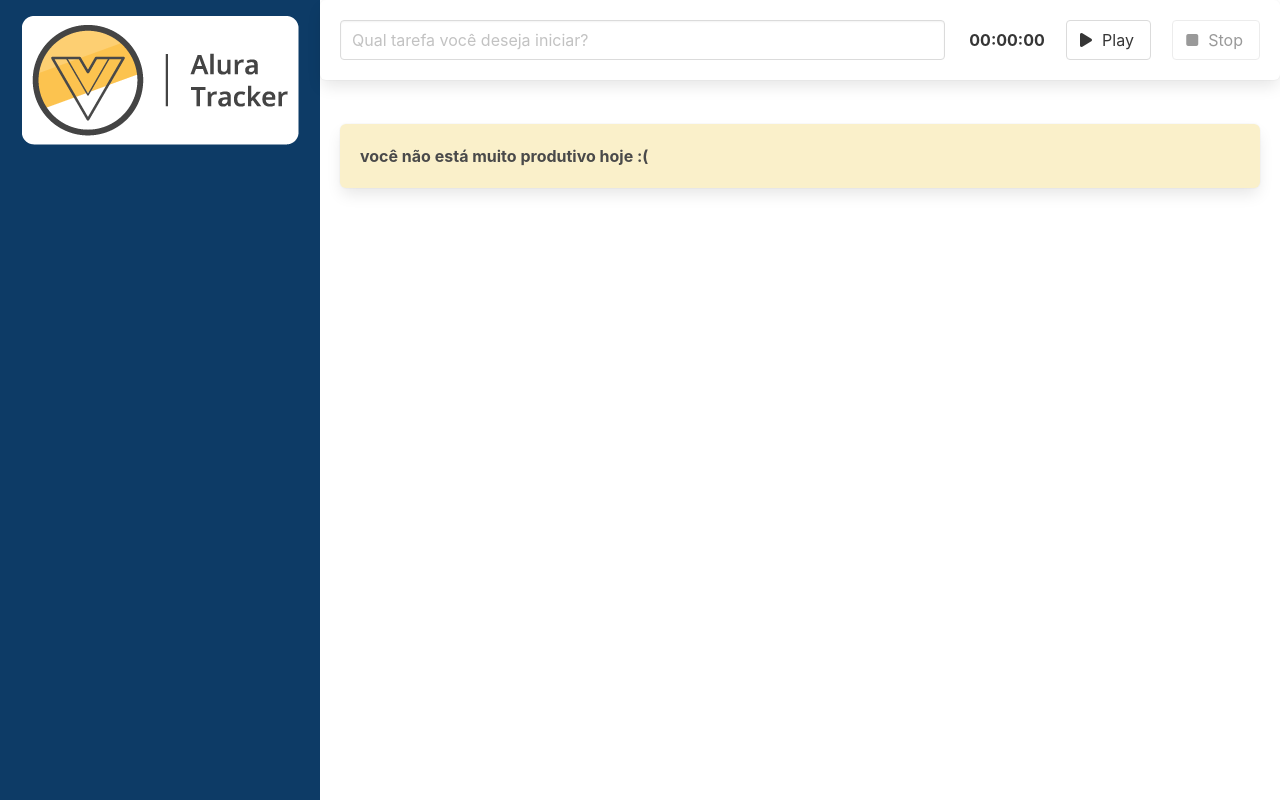
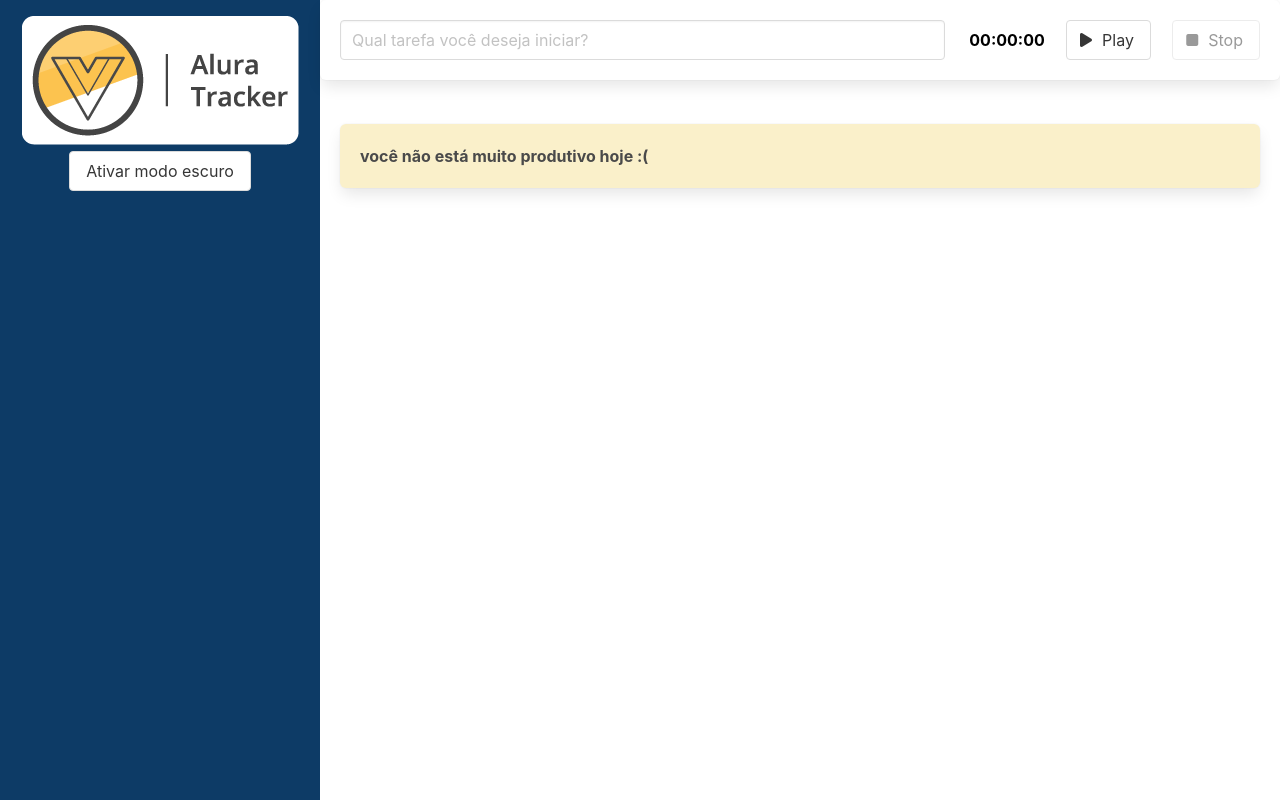
Before and after one commit to Dani2003G/alura-tracker, a Vue app: page / in a window 1280 px wide. Built offline with nearby package versions, Linux system fonts and the light colour scheme.

Commit message:
Adicionando o modo escuro

```diff
--- a/src/App.vue
+++ b/src/App.vue
@@ -1,9 +1,9 @@
 <template>
-  <main class="columns is-gapless is-multiline">
+  <main class="columns is-gapless is-multiline" :class="{ 'modo-escuro' : modoEscuroAtivo }">
     <div class="column is-one-quarter">
-      <BarraLateral style="text-align: center"/>
+      <BarraLateral @aoTemaAlterado="trocarTema"/>
     </div>
-    <div class="column is-three-quarter">
+    <div class="column is-three-quarter conteudo">
       <Formulario @aoSalvarTarefa="salvarTarefas"/>
       <div class="lista">
         <Tarefa v-for="(tarefa, index) in tarefas" :key="index" :tarefa="tarefa"/>
@@ -28,6 +28,7 @@ export default defineComponent({
   components: {BoxTarefa, Tarefa, BarraLateral, Formulario},
   data: () => ({
     tarefas: [] as ITarefas[],
+    modoEscuroAtivo: false
   }),
   computed: {
     listaEstaVazia() {
@@ -37,6 +38,9 @@ export default defineComponent({
   methods: {
     salvarTarefas(tarefa: ITarefas) {
       this.tarefas.push(tarefa);
+    },
+    trocarTema(modoEscuroAtivo : boolean) {
+      this.modoEscuroAtivo = modoEscuroAtivo
     }
   }
 });
@@ -46,4 +50,15 @@ export default defineComponent({
 .lista {
   padding: 1.25rem;
 }
+main {
+  --bg-primario: #fff;
+  --texto-primario: #000;
+}
+main.modo-escuro {
+  --bg-primario: #2b2d42;
+  --texto-primario: #ddd;
+}
+.conteudo {
+  background-color: var(--bg-primario);
+}
 </style>
--- a/src/components/BarraLateral.vue
+++ b/src/components/BarraLateral.vue
@@ -3,6 +3,9 @@
     <h1>
       <img src="@/assets/logo.png" alt="">
     </h1>
+    <button class="button" @click="alterarTema">
+      {{ textoBotao }}
+    </button>
   </header>
 </template>
 
@@ -11,6 +14,21 @@ import {defineComponent} from 'vue';
 
 export default defineComponent({
   name: 'BarraLateral',
+  emits: ['aoTemaAlterado'],
+  data: () => ({
+    modoEscuroAtivo: false
+  }),
+  computed: {
+    textoBotao() {
+      return this.modoEscuroAtivo ? 'Desativar modo escuro' : 'Ativar modo escuro';
+    }
+  },
+  methods: {
+    alterarTema() {
+      this.modoEscuroAtivo = !this.modoEscuroAtivo
+      this.$emit('aoTemaAlterado', this.modoEscuroAtivo)
+    }
+  }
 });
 </script>
 
@@ -20,6 +38,7 @@ header {
   background: #0d3b66;
   width: 100%;
   height: 100vh;
+  text-align: center;
 }
 @media only screen and (max-width: 768px) {
   header {
--- a/src/components/Cronometro.vue
+++ b/src/components/Cronometro.vue
@@ -1,6 +1,6 @@
 <template>
   <section>
-    <strong>{{tempoDecorrido}}</strong>
+    <strong class="display">{{tempoDecorrido}}</strong>
   </section>
 </template>
 
@@ -22,5 +22,10 @@ export default defineComponent ({
     }
   }
 })
+</script>
 
-</script>
+<style>
+.display {
+  color: var(--texto-primario);
+}
+</style>
--- a/src/components/Formulario.vue
+++ b/src/components/Formulario.vue
@@ -1,5 +1,5 @@
 <template>
-  <div class="box">
+  <div class="box formulario">
     <div class="columns">
       <div class="column is-8" role="form" aria-label="Formulário para criação de uma nova tarefa">
         <input type="text" class="input" placeholder="Qual tarefa você deseja iniciar?" v-model="descricao">
@@ -33,5 +33,11 @@ export default defineComponent({
     }
   }
 });
+</script>
 
-</script>
+<style>
+.formulario {
+  color: var(--texto-primario);
+  background-color: var(--bg-primario);
+}
+</style>
```
